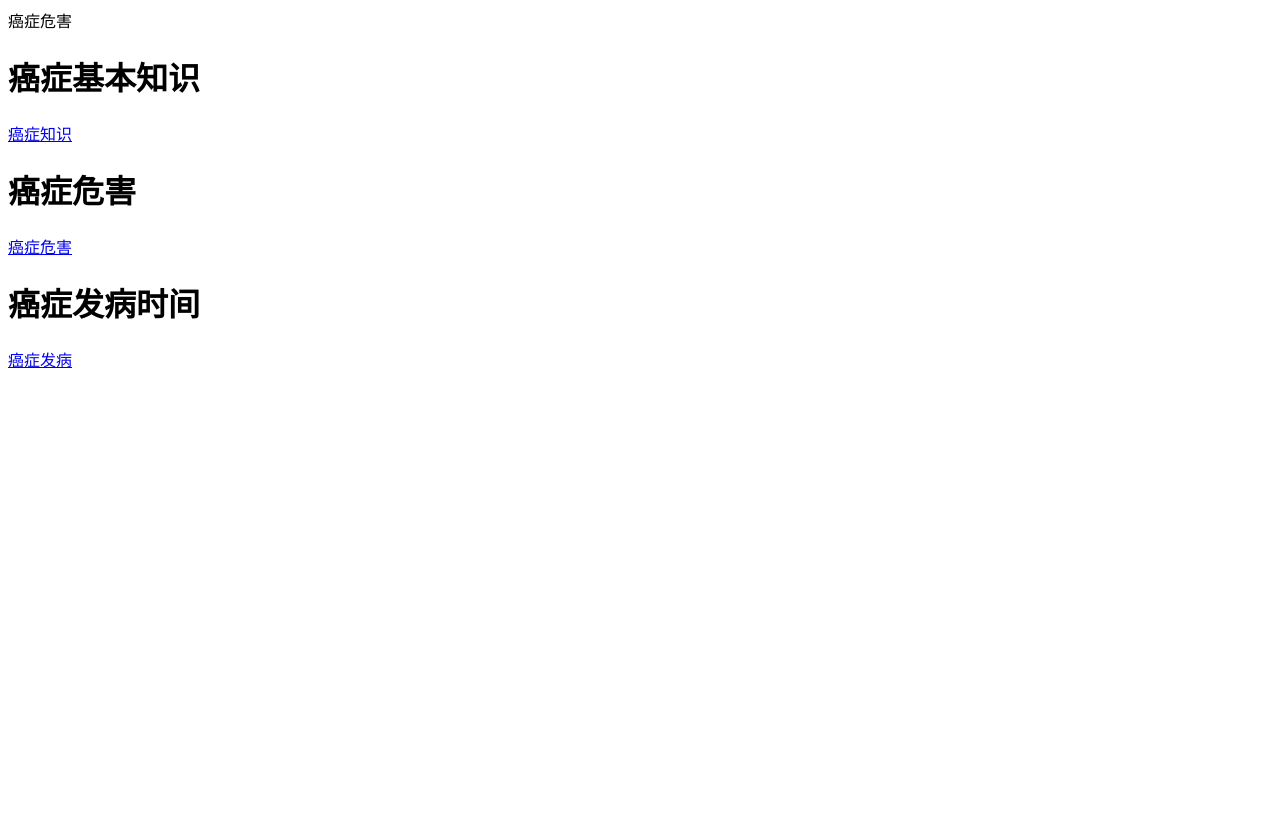
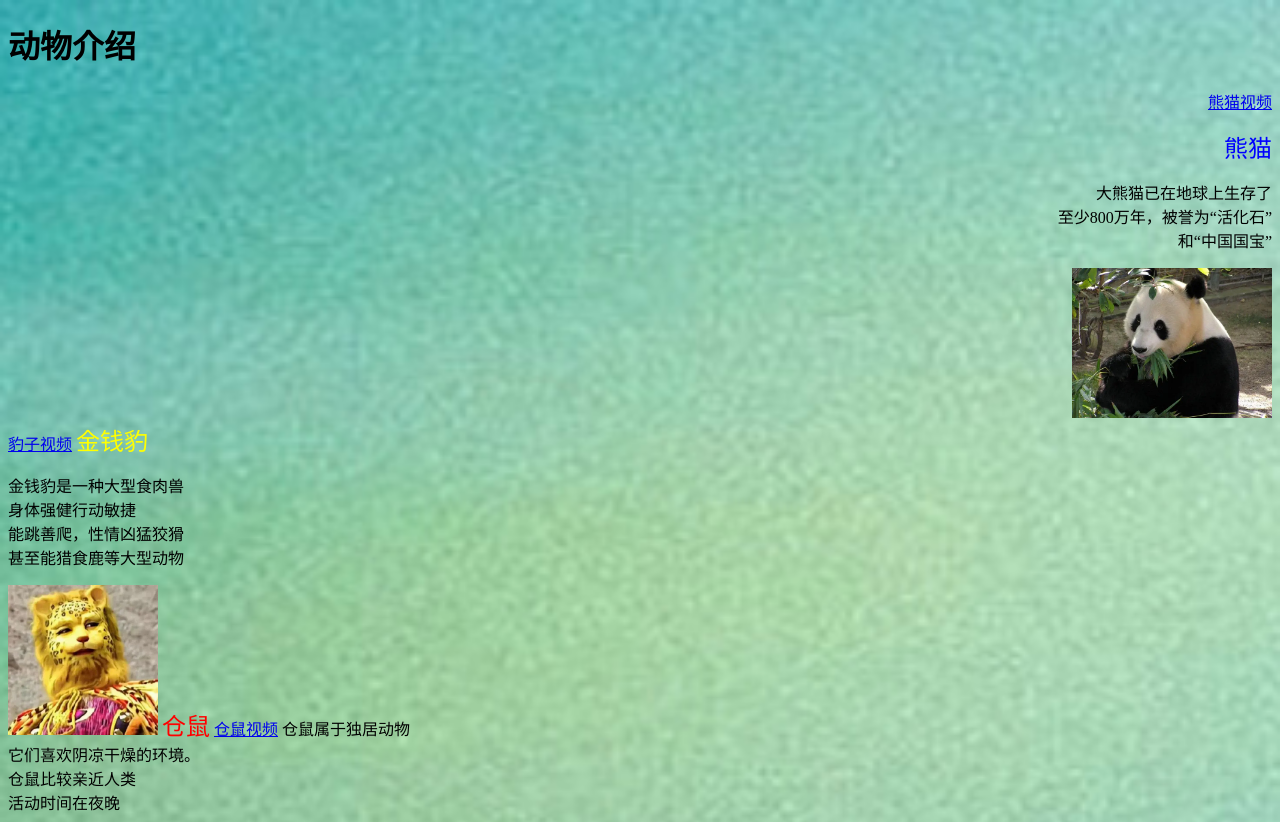
Before and after one commit to XIAOXIAxin/myweb, a plain HTML site: page index.html in a window 1280 px wide. Before the commit the page ends 800 px from the top, so only its background shows below. Drawn offline with Linux system fonts and the light colour scheme.

Commit message:
Add files via upload

```diff
--- a/index.html
+++ b/index.html
@@ -1,13 +1,43 @@
+<!DOCTYPE html>
 <html>
- <head></head>
- <body>
-  <header>
-   癌症危害
-  </header>
-  <meta charset="utf-8" name="viewport" content="width=device-width, initial-scale=1, maximum-scale=1, user-scalable=no">
-  <title>WebCat</title>
-  <h1>癌症基本知识</h1><a href="癌症基本知识.html">癌症知识</a>
-  <h1>癌症危害</h1><a href="癌症危害.html">癌症危害</a>
-  <h1>癌症发病时间</h1> <a href="癌症发病时间">癌症发病</a>
- </body>
+  <head>
+	<meta charset="utf-8" name="viewport" content="width=device-width, initial-scale=1, maximum-scale=1, user-scalable=no">
+	<title>动物简介</title>
+  </head>
+  <body>
+ <h1>动物介绍</h1>
+ <style>
+ body{
+   background:url(bao/bei.jpg) no-repeat;
+     background-size:200%;
+     }
+     </style>
+     <div class="bao/ggb.gif"></div>                       <div style="text-align: right;">
+     <p><a href="熊猫.html">熊猫视频</a></p>
+</div>
+<div style="text-align: right;">
+	<font size="5" color="blue">熊猫</font>
+</div>
+<div style="text-align: right;">
+<p style="text-align: right;">大熊猫已在地球上生存了<br/>至少800万年，被誉为“活化石”<br/>和“中国国宝”</p>
+
+<img src="bao/xiong.jpg"style="width:200px"/>
+</div>
+ <a href="豹子视频.html">豹子视频</a>
+	<font size="5" color="yellow">金钱豹</font>
+   <style="text-align:center">
+
+  <p>金钱豹是一种大型食肉兽<br/>身体强健行动敏捷<br/>能跳善爬，性情凶猛狡猾<br/>甚至能猎食鹿等大型动物</p>
+   </style>
+    <img src="bao/bao.jpg"style="width:150px"/>
+<font size="5" color="red">仓鼠</font> <a href="仓鼠视频.html">仓鼠视频</a>
+ <p1>仓鼠属于独居动物<br/>它们喜欢阴凉干燥的环境。
+<br/>仓鼠比较亲近人类<br/>活动时间在夜晚</p1>
+
+
+
+
+
+
+  </body>
 </html>
```
Also changed, not shown: ww.html (added, +12 -0 lines), 仓鼠视频.html (added, +15 -0 lines), 熊猫.html (added, +17 -0 lines), 豹子视频.html (added, +16 -0 lines), bao/bao.jpg (added), bao/bei.jpg (added), bao/ggb.gif (added), bao/xiong.jpg (added), 1 other file.
